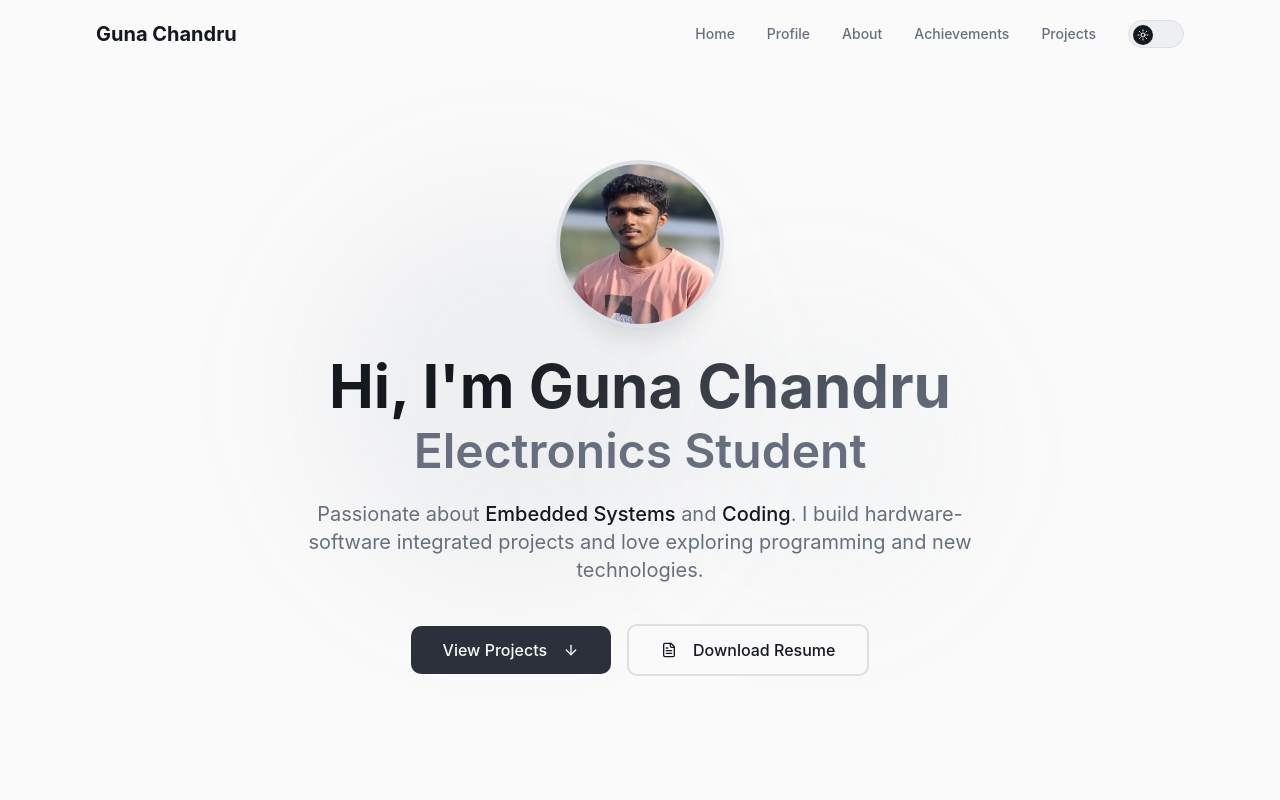
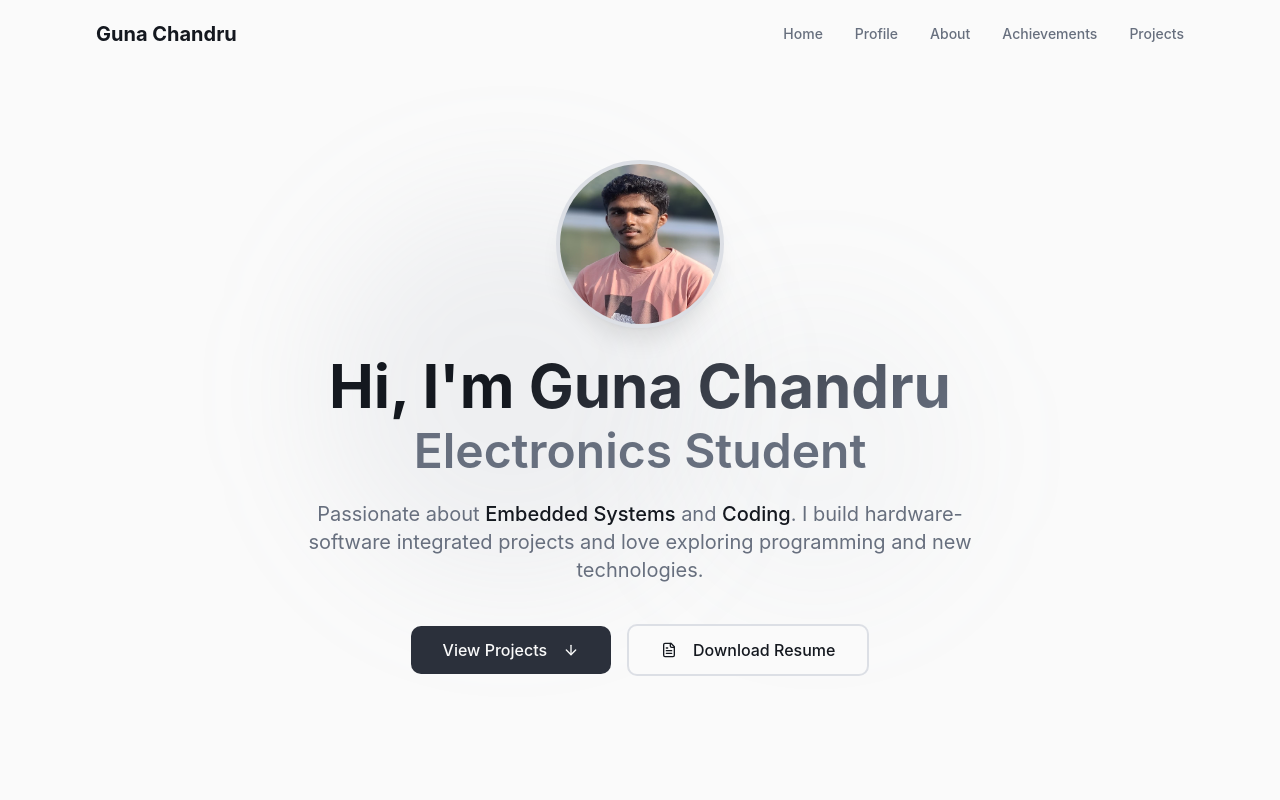
Before and after one commit to gchan57/portfolio1, a React (Vite) app: page / in a window 1280 px wide. Shown: the top 800 px of the page. Built offline with nearby package versions, Linux system fonts and the light colour scheme; the HTML template or start-up script is replaced by a standard one.

Commit message:
no toggle mode

```diff
--- a/src/components/Navbar.tsx
+++ b/src/components/Navbar.tsx
@@ -56,12 +56,12 @@ export const Navbar = () => {
                 <span className="absolute -bottom-1 left-0 w-0 h-0.5 bg-accent-primary transition-all duration-300 group-hover:w-full" />
               </motion.a>
             ))}
-            <ThemeToggle />
+
           </div>
 
           {/* Mobile Menu Button */}
           <div className="flex items-center gap-4 md:hidden">
-            <ThemeToggle />
+
             <button
               onClick={() => setIsMobileMenuOpen(!isMobileMenuOpen)}
               className="p-2 text-foreground"
```
